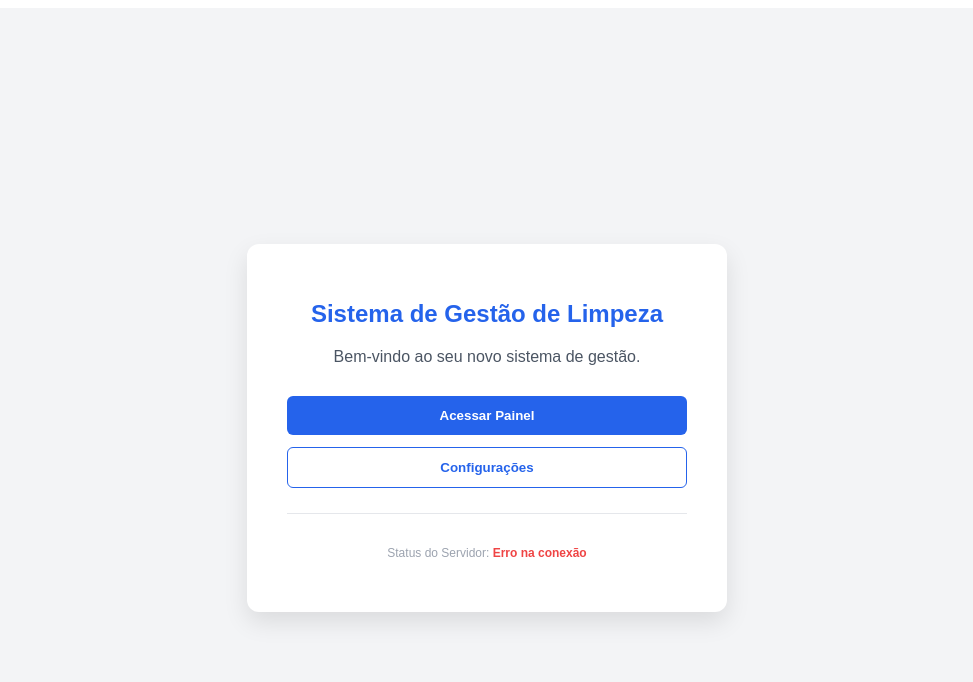
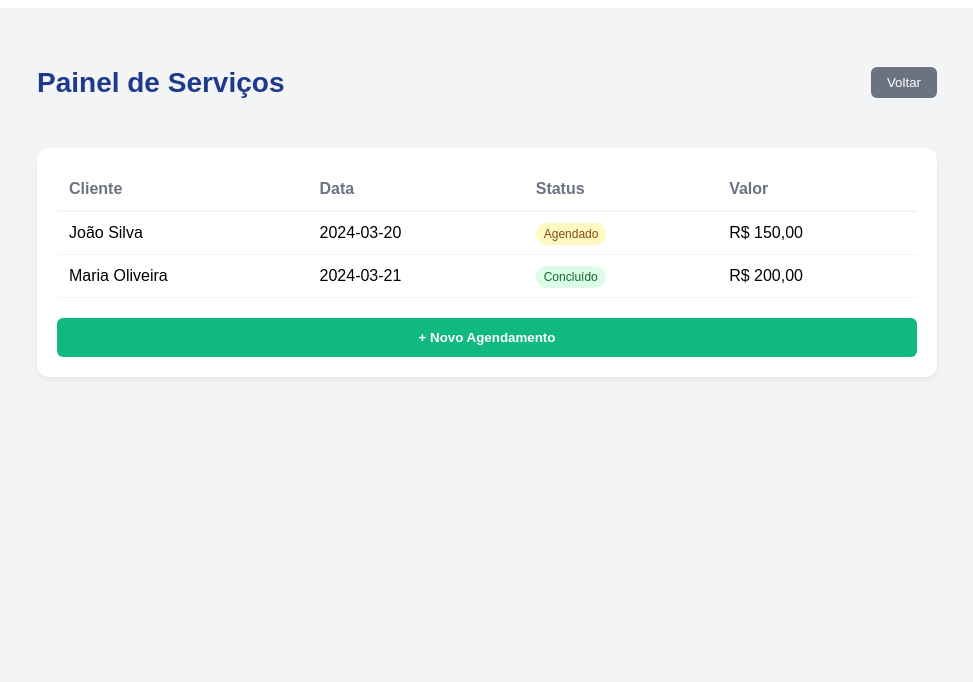
Before and after one commit to rafaelcarlosdossantos-netizen/sistema-limpeza-completo, a React (Vite) app in the folder sistema-limpeza-frontend/: page / in a window 1280 px wide. Both pictures are taken after a click on the button "Acessar Painel". Shown: the top 682 px of the page, without its empty margins (153-1126 px from the left). Built offline with nearby package versions, Linux system fonts and the light colour scheme; no server answers.

Commit message:
Update App.jsx

```diff
--- a/sistema-limpeza-frontend/src/App.jsx
+++ b/sistema-limpeza-frontend/src/App.jsx
@@ -1,40 +1,73 @@
 import { useState, useEffect } from 'react'
 
 function App() {
+  const [view, setView] = useState('home')
   const [status, setStatus] = useState('Conectando...')
   const API_URL = 'https://sistema-limpeza-completo.vercel.app/api'
 
-  useEffect(( ) => {
+  // Dados de exemplo para o painel
+  const [servicos, setServicos] = useState([
+    { id: 1, cliente: 'João Silva', data: '2024-03-20', status: 'Agendado', valor: 'R$ 150,00' },
+    { id: 2, cliente: 'Maria Oliveira', data: '2024-03-21', status: 'Concluído', valor: 'R$ 200,00' }
+  ] )
+
+  useEffect(() => {
     fetch(API_URL)
       .then(res => res.json())
       .then(data => setStatus(data.status))
       .catch(() => setStatus('Erro na conexão'))
   }, [])
 
+  // Tela Inicial
+  if (view === 'home') {
+    return (
+      <div style={{ minHeight: '100vh', backgroundColor: '#f3f4f6', display: 'flex', flexDirection: 'column', alignItems: 'center', justifyContent: 'center', padding: '20px', fontFamily: 'sans-serif' }}>
+        <div style={{ maxWidth: '400px', width: '100%', backgroundColor: 'white', borderRadius: '12px', boxShadow: '0 10px 25px rgba(0,0,0,0.1)', padding: '40px', textAlign: 'center' }}>
+          <h1 style={{ fontSize: '24px', fontWeight: 'bold', color: '#2563eb', marginBottom: '20px' }}>Sistema de Gestão de Limpeza</h1>
+          <p style={{ color: '#4b5563', marginBottom: '30px' }}>Bem-vindo ao seu novo sistema de gestão.</p>
+          <div style={{ display: 'flex', flexDirection: 'column', gap: '12px' }}>
+            <button onClick={() => setView('painel')} style={{ width: '100%', padding: '12px', backgroundColor: '#2563eb', color: 'white', border: 'none', borderRadius: '6px', fontWeight: '600', cursor: 'pointer' }}>Acessar Painel</button>
+            <button style={{ width: '100%', padding: '12px', backgroundColor: 'white', color: '#2563eb', border: '1px solid #2563eb', borderRadius: '6px', fontWeight: '600', cursor: 'pointer' }}>Configurações</button>
+          </div>
+          <div style={{ marginTop: '25px', paddingTop: '20px', borderTop: '1px solid #e5e7eb' }}>
+            <p style={{ fontSize: '12px', color: '#9ca3af' }}>Status do Servidor: <span style={{ color: status === 'Erro na conexão' ? '#ef4444' : '#10b981', fontWeight: 'bold' }}>{status}</span></p>
+          </div>
+        </div>
+      </div>
+    )
+  }
+
+  // Tela do Painel de Controle
   return (
-    <div style={{ minHeight: '100vh', backgroundColor: '#f3f4f6', display: 'flex', flexDirection: 'column', alignItems: 'center', justifyContent: 'center', padding: '20px', fontFamily: 'sans-serif' }}>
-      <div style={{ maxWidth: '400px', width: '100%', backgroundColor: 'white', borderRadius: '12px', boxShadow: '0 10px 25px rgba(0,0,0,0.1)', padding: '40px', textAlign: 'center' }}>
-        <h1 style={{ fontSize: '24px', fontWeight: 'bold', color: '#2563eb', marginBottom: '20px' }}>
-          Sistema de Gestão de Limpeza
-        </h1>
-
-        <p style={{ color: '#4b5563', marginBottom: '30px' }}>
-          Bem-vindo ao seu novo sistema de gestão.
-        </p>
-
-        <div style={{ display: 'flex', flexDirection: 'column', gap: '12px' }}>
-          <button onClick={() => alert('Acessando o Painel...')} style={{ width: '100%', padding: '12px', backgroundColor: '#2563eb', color: 'white', border: 'none', borderRadius: '6px', fontWeight: '600', cursor: 'pointer' }}>
-            Acessar Painel
-          </button>
-          <button style={{ width: '100%', padding: '12px', backgroundColor: 'white', color: '#2563eb', border: '1px solid #2563eb', borderRadius: '6px', fontWeight: '600', cursor: 'pointer' }}>
-            Configurações
-          </button>
+    <div style={{ minHeight: '100vh', backgroundColor: '#f3f4f6', padding: '40px', fontFamily: 'sans-serif' }}>
+      <div style={{ maxWidth: '900px', margin: '0 auto' }}>
+        <div style={{ display: 'flex', justifyContent: 'space-between', alignItems: 'center', marginBottom: '30px' }}>
+          <h1 style={{ fontSize: '28px', fontWeight: 'bold', color: '#1e3a8a' }}>Painel de Serviços</h1>
+          <button onClick={() => setView('home')} style={{ padding: '8px 16px', backgroundColor: '#6b7280', color: 'white', border: 'none', borderRadius: '6px', cursor: 'pointer' }}>Voltar</button>
         </div>
 
-        <div style={{ mt: '30px', paddingTop: '20px', borderTop: '1px solid #e5e7eb', marginTop: '25px' }}>
-          <p style={{ fontSize: '12px', color: '#9ca3af' }}>
-            Status do Servidor: <span style={{ color: status === 'Erro na conexão' ? '#ef4444' : '#10b981', fontWeight: 'bold' }}>{status}</span>
-          </p>
+        <div style={{ backgroundColor: 'white', borderRadius: '12px', boxShadow: '0 4px 6px rgba(0,0,0,0.05)', padding: '20px' }}>
+          <table style={{ width: '100%', borderCollapse: 'collapse' }}>
+            <thead>
+              <tr style={{ borderBottom: '2px solid #f3f4f6', textAlign: 'left' }}>
+                <th style={{ padding: '12px', color: '#6b7280' }}>Cliente</th>
+                <th style={{ padding: '12px', color: '#6b7280' }}>Data</th>
+                <th style={{ padding: '12px', color: '#6b7280' }}>Status</th>
+                <th style={{ padding: '12px', color: '#6b7280' }}>Valor</th>
+              </tr>
+            </thead>
+            <tbody>
+              {servicos.map(s => (
+                <tr key={s.id} style={{ borderBottom: '1px solid #f3f4f6' }}>
+                  <td style={{ padding: '12px', fontWeight: '500' }}>{s.cliente}</td>
+                  <td style={{ padding: '12px' }}>{s.data}</td>
+                  <td style={{ padding: '12px' }}><span style={{ padding: '4px 8px', borderRadius: '12px', fontSize: '12px', backgroundColor: s.status === 'Concluído' ? '#dcfce7' : '#fef9c3', color: s.status === 'Concluído' ? '#166534' : '#854d0e' }}>{s.status}</span></td>
+                  <td style={{ padding: '12px' }}>{s.valor}</td>
+                </tr>
+              ))}
+            </tbody>
+          </table>
+          <button onClick={() => alert('Funcionalidade de adicionar em breve!')} style={{ marginTop: '20px', width: '100%', padding: '12px', backgroundColor: '#10b981', color: 'white', border: 'none', borderRadius: '6px', fontWeight: '600', cursor: 'pointer' }}>+ Novo Agendamento</button>
         </div>
       </div>
     </div>
```
